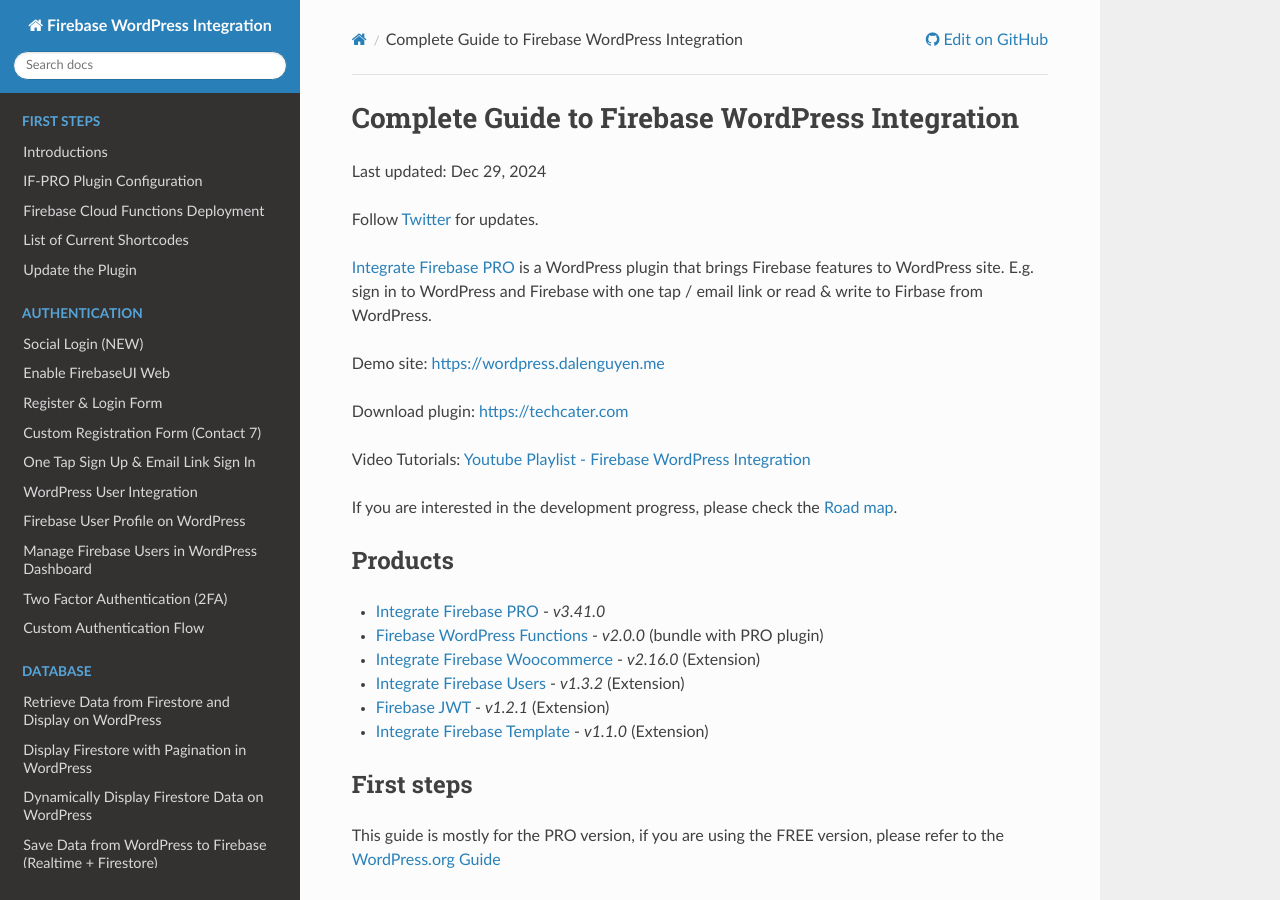
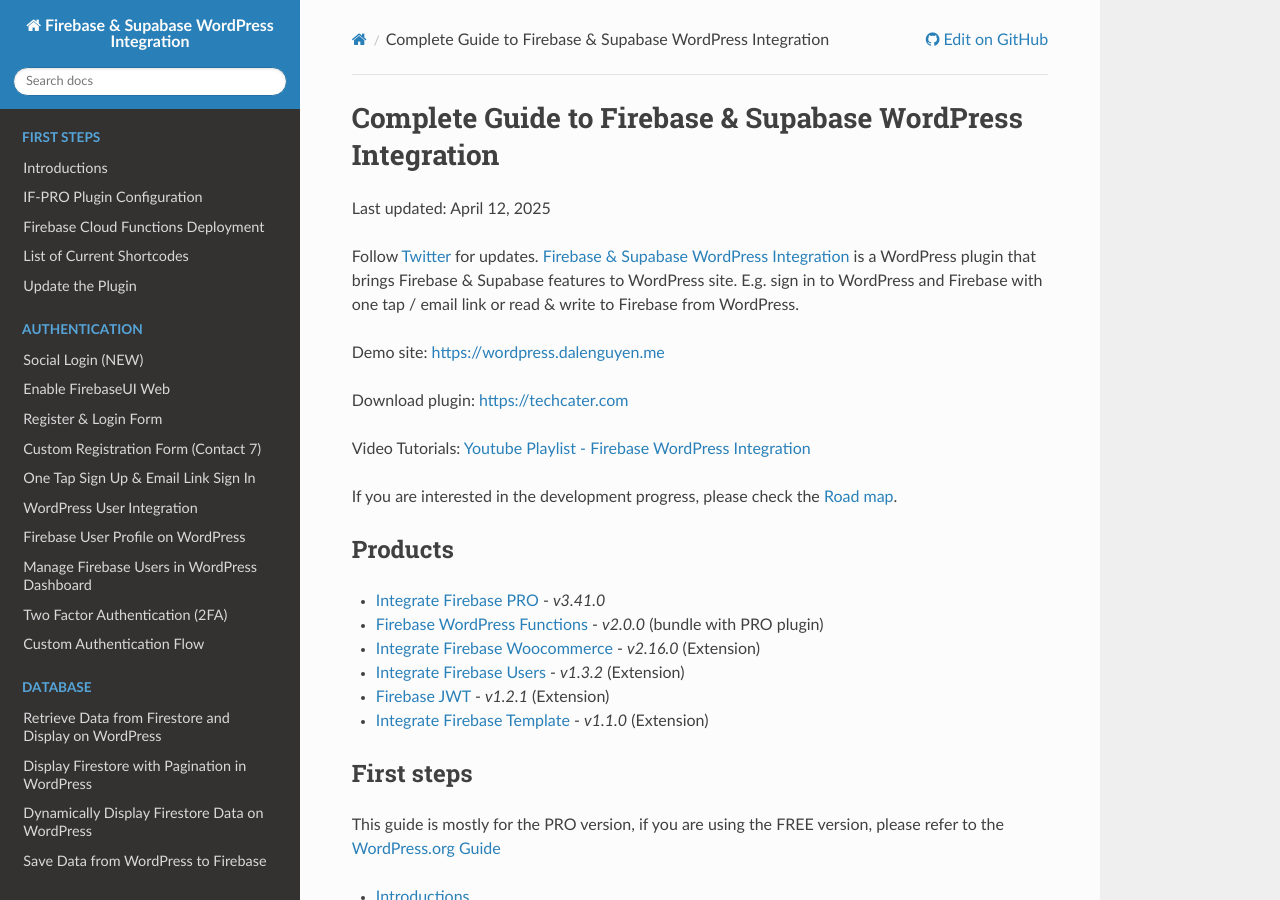
Before and after one commit to dalenguyen/firebase-wordpress-docs, a Sphinx documentation site: the page built from docs/index.rst, in a window 1280 px wide and 900 px high. Built offline with Sphinx 7.4.7 and the Read the Docs theme 3.1.0, drawn with Linux system fonts in a browser that asks for light colours; some of the changed text lies outside the part shown.

Commit message:
chore: update documentation to reflect Firebase & Supabase integration

```diff
--- a/docs/conf.py
+++ b/docs/conf.py
@@ -17,8 +17,8 @@
 
 # -- Project information -----------------------------------------------------
 
-project = u"Firebase WordPress Integration"
-copyright = "2021, Dale Nguyen"
+project = u"Firebase & Supabase WordPress Integration"
+copyright = "2025, Dale Nguyen"
 author = u"Dale Nguyen"
 
 # The short X.Y version
--- a/docs/index.rst
+++ b/docs/index.rst
@@ -1,15 +1,14 @@
-Complete Guide to Firebase WordPress Integration
+Complete Guide to Firebase & Supabase WordPress Integration
 ==========================================================
 
 .. meta::
-   :description lang=en: Guide on how to integrate Firebase to WordPress.
+   :description lang=en: Guide on how to integrate Firebase & Supabase to WordPress.
 
-Last updated: Dec 29, 2024
+Last updated: April 12, 2025
 
 
 Follow `Twitter <https://twitter.com/TechCater>`_  for updates.
-
-`Integrate Firebase PRO <https://techcater.com/>`_ is a WordPress plugin that brings Firebase features to WordPress site. E.g. sign in to WordPress and Firebase with one tap / email link or read & write to Firbase from WordPress.
+`Firebase & Supabase WordPress Integration <https://techcater.com/>`_ is a WordPress plugin that brings Firebase & Supabase features to WordPress site. E.g. sign in to WordPress and Firebase with one tap / email link or read & write to Firebase from WordPress.
 
 
 Demo site: https://wordpress.dalenguyen.me
```
Also changed, not shown: readme.md (+2 -2 lines).
